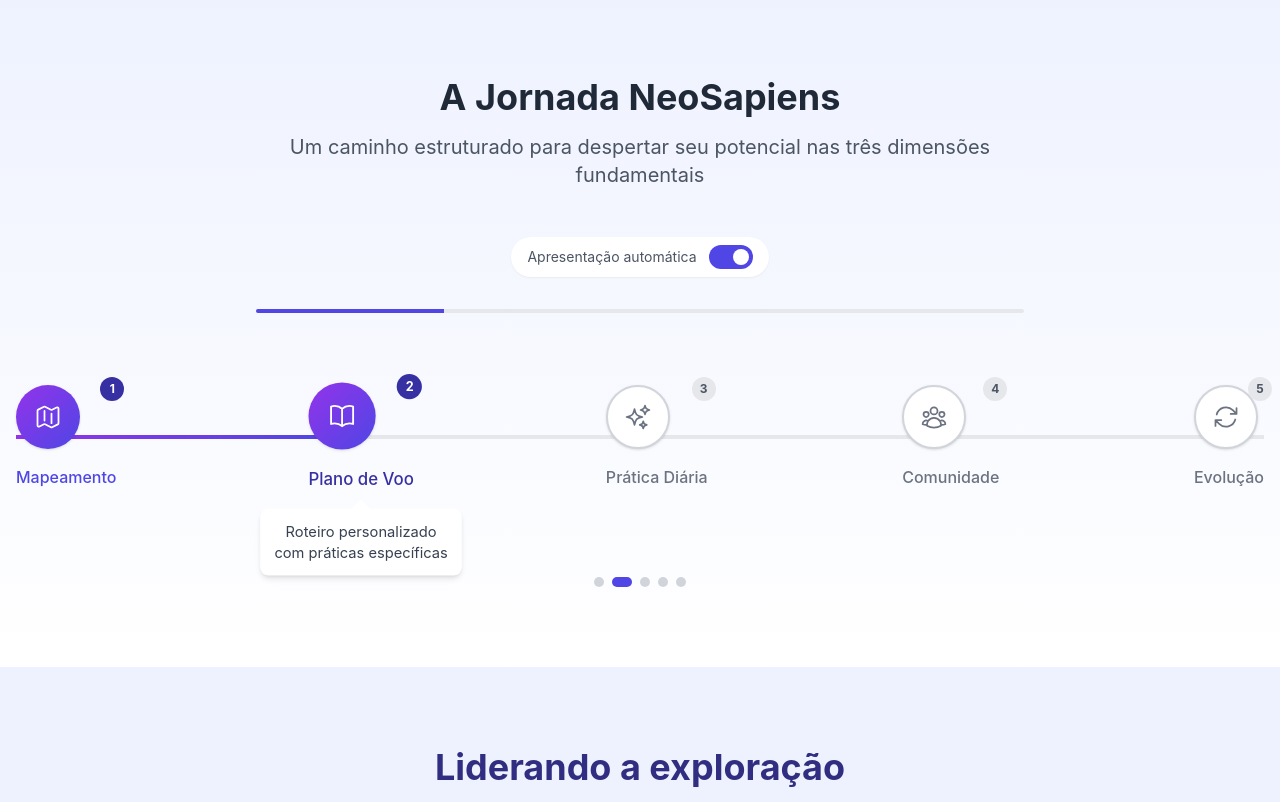
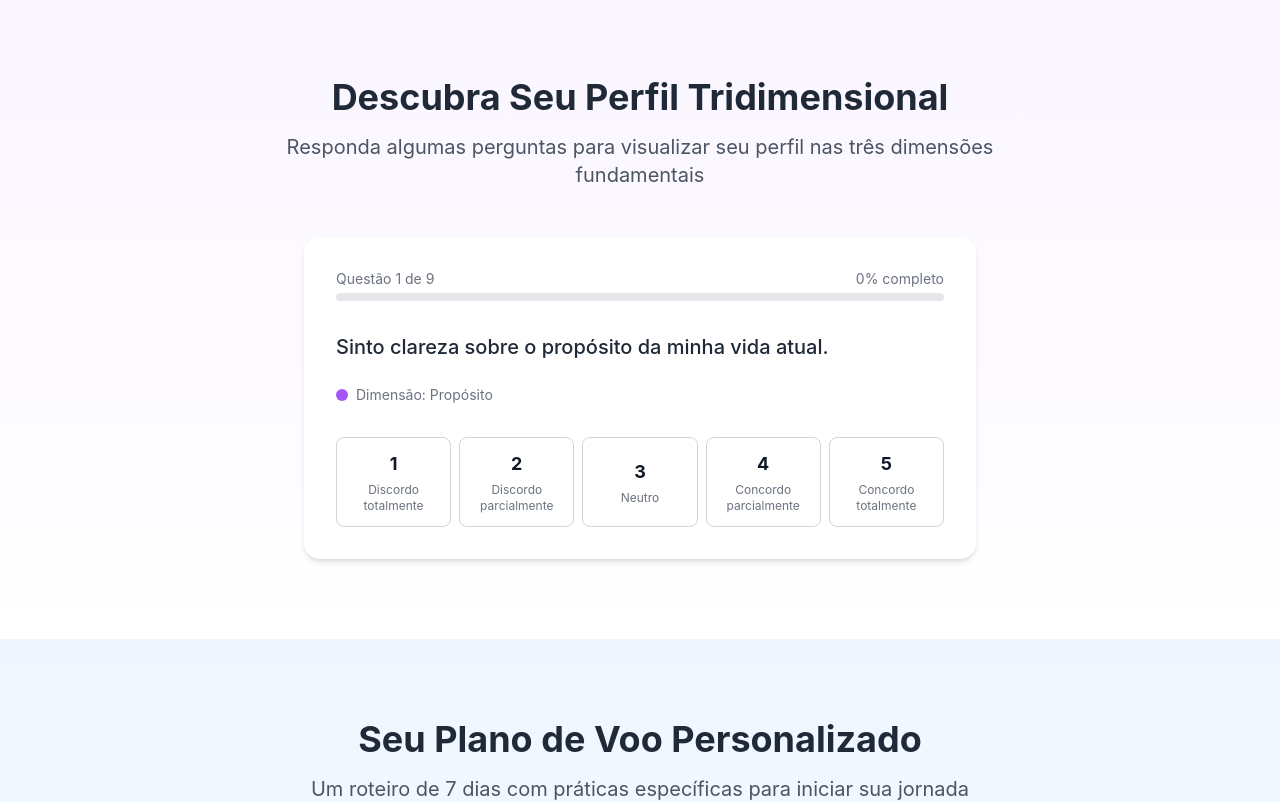
Before and after one commit to deoclides-dias/neosapiens-novo, a Next.js app: page / in a window 1280 px wide. Shown: the part 6020-6822 px from the top of the page. Built offline with nearby package versions, Linux system fonts and the light colour scheme.

Commit message:
Update index.tsx
adicionei
<MethodologySection />
<AssessmentSection />
<FlightPlanSection />
<JourneySection />

```diff
--- a/src/pages/index.tsx
+++ b/src/pages/index.tsx
@@ -3,7 +3,6 @@ import FlightPlanSection from '../components/flight-plan/FlightPlanSection';
 import { useEffect } from 'react';
 import Head from 'next/head';
 import dynamic from 'next/dynamic'; // ✅ Passo 1: importar dynamic
-
 import Layout from '../components/layout/Layout';
 import HeroSection from '../components/hero/HeroSection';
 import CrisisSection from '../components/crisis/CrisisSection';
@@ -62,6 +61,8 @@ export default function Home() {
           <CrisisSection />
           <PillarsSection />
           <MethodologySection />
+          <AssessmentSection />
+          <FlightPlanSection />
           <JourneySection />
           <AboutSection />
           <QuestionnaireSection /> {/* ✅ Lazy loaded */}
```
